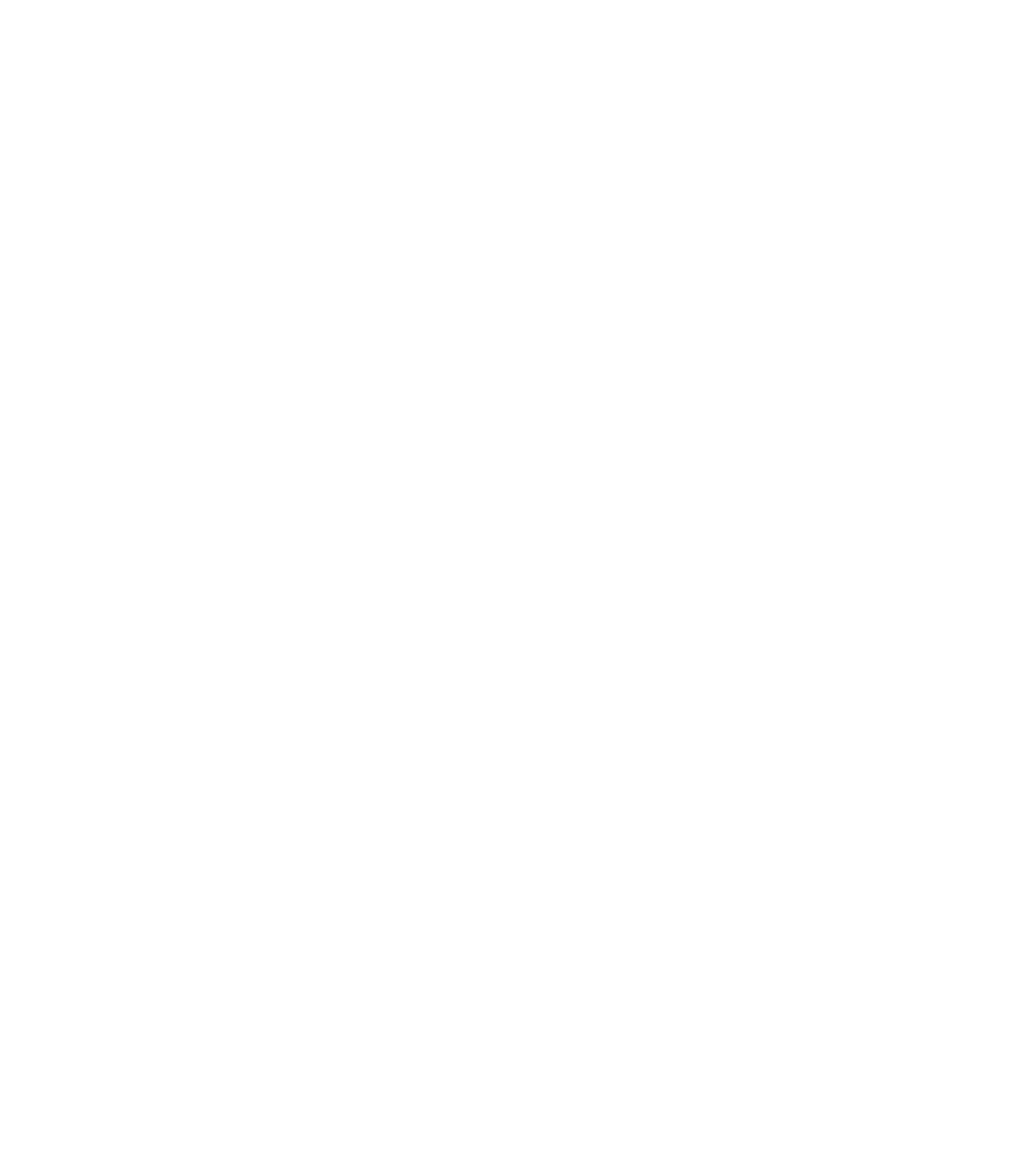
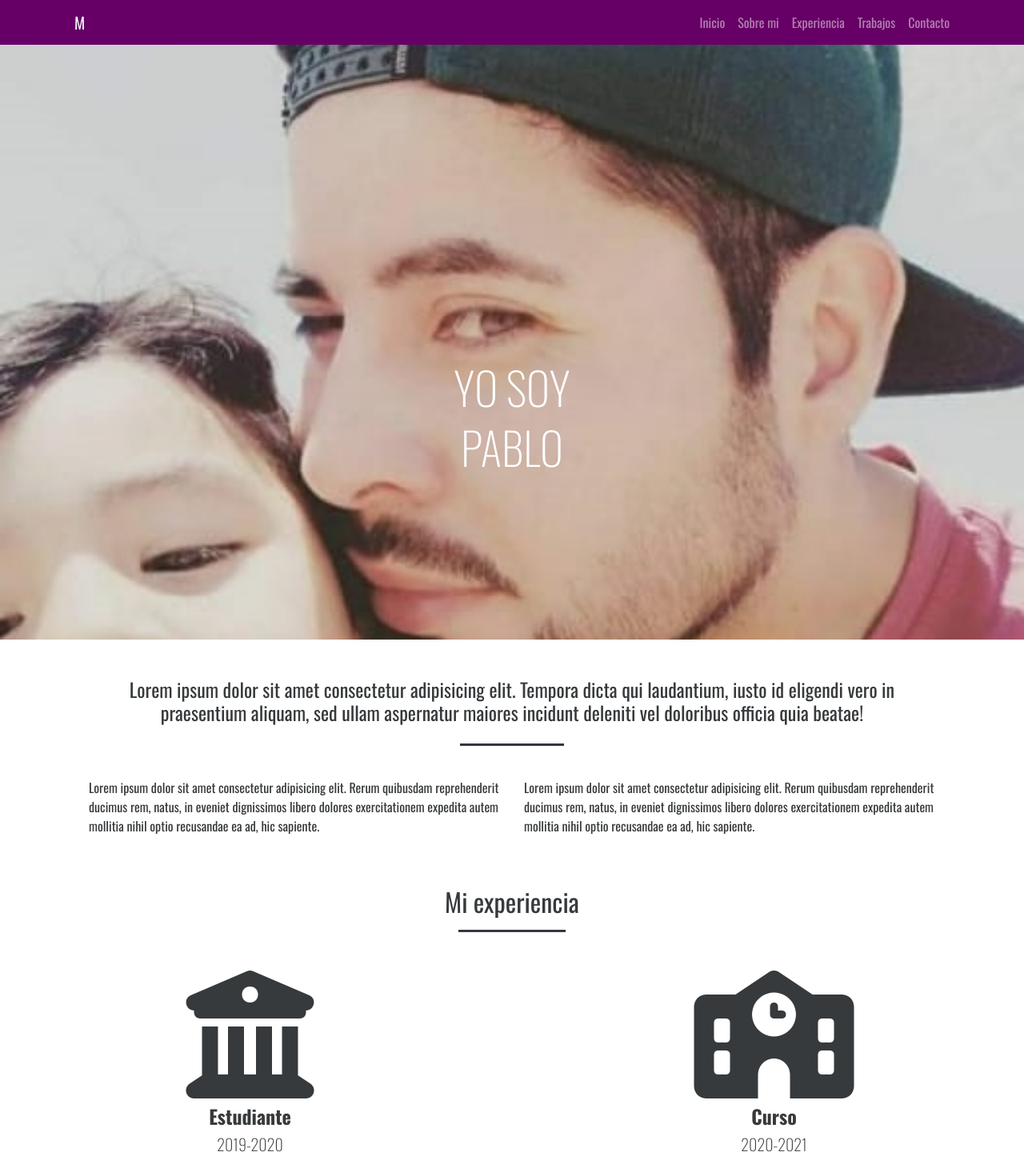
Before and after one commit to drxr3/Prueba-portafolio, a plain HTML site: page index.html in a window 1280 px wide. Shown: the whole page at 80% size. Before the commit the page ends 800 px from the top, so only its background shows below. Drawn offline with nearby package versions, Linux system fonts and the light colour scheme.

Commit message:
nav-bar,seccion sobre mi y experiencia aplicadas

```diff
--- a/assets/css/style.css
+++ b/assets/css/style.css
@@ -0,0 +1,24 @@
+body{
+    font-family: "Oswald", sans-serif;
+    color: #373A3C;
+}
+
+.nav_color{
+    background-color: #660066;
+}
+.header_section_img{
+    background-image: url(../img/WhatsApp\ Image\ 2020-12-29\ at\ 00.23.22.jpeg);
+    background-repeat: no-repeat;
+    background-size: cover;
+    background-position: center;
+    height: 100vh;
+    width: 100vw;
+
+}
+.linea_sobremi{
+    width: 12%;
+    height: 2px;
+}
+.header_div{
+    padding-top: 450px;
+}
--- a/index.html
+++ b/index.html
@@ -1,11 +1,116 @@
 <!DOCTYPE html>
-<html lang="en">
+<html lang="es">
+
 <head>
     <meta charset="UTF-8">
     <meta name="viewport" content="width=device-width, initial-scale=1.0">
-    <title>Document</title>
+    <meta http-equiv="X-UA-Compatible" content="IE=edge">
+    <meta name="author" content="Pablo Diaz">
+    <meta name="descripcion" content="Portafolio">
+    <meta name="keywords" content="prueba deportafolio">
+    <link rel="stylesheet" href="https://stackpath.bootstrapcdn.com/bootstrap/4.4.1/css/bootstrap.min.css"
+        integrity="sha384-Vkoo8x4CGsO3+Hhxv8T/Q5PaXtkKtu6ug5TOeNV6gBiFeWPGFN9MuhOf23Q9Ifjh" crossorigin="anonymous">
+    <link href="https://fonts.googleapis.com/css?family=Oswald:200,400,700&display=swap" rel="stylesheet">
+    <link href="https://fonts.googleapis.com/css?family=Open+Sans:400,700&display=swap" rel="stylesheet">
+    <script src="https://kit.fontawesome.com/3a418e33fa.js" crossorigin="anonymous"></script>
+    <link rel="stylesheet" href="assets/css/style.css">
+    <title>Portafolio</title>
 </head>
+
 <body>
+    <nav class="navbar navbar-expand-lg navbar-dark fixed-top px-4 nav_color">
+        <div class="container">
+            <a class="navbar-brand font-weigth-bold ml-2 text-white nav_titulo" href="#">M</a>
+            <button class="navbar-toggler" type="button" data-toggle="collapse" data-target="#navbarNav"
+                aria-controls="navbarNav" aria-expanded="false" aria-label="Toggle navigation">
+                <span class="navbar-toggler-icon"></span>
+            </button>
+            <div class="collapse navbar-collapse" id="navbarNav">
+                <div class="navbar-nav ml-auto nav_menu_collapse">
+
+
+                    <a class="nav-link" href="#inicio">Inicio <span class="sr-only">(current)</span></a>
+
+
+                    <a class="nav-link" href="#sobremi">Sobre mi</a>
+
+                    <a class="nav-link" href="#experiencia">Experiencia</a>
+
+                    <a class="nav-link" href="#">Trabajos</a>
+
+                    <a class="nav-link" href="#">Contacto</a>
+
+
+                </div>
+            </div>
+        </div>
+    </nav>
+
+    <header class="header_section header_section_img" id="inicio">
+        <div class="container text-center header_div">
+            <h2 class="font-weigth-bold text-white display-4 header_text">YO SOY</h2>
+            <h1 class="font-weigth-bold text-white display-4 mt-2 header_text">PABLO</h1>
+
+        </div>
+
+    </header>
+
+    <section class="section_sobre_mi pt-5 mx-5 " id="sobremi">
+        <div class="mx-5">
+            <h4 class="text-center mx-5 mb-4">Lorem ipsum dolor sit amet consectetur adipisicing elit. Tempora dicta qui
+                laudantium, iusto id eligendi vero in praesentium aliquam, sed ullam aspernatur
+                maiores incidunt deleniti vel doloribus officia quia beatae!</h4>
+            <hr class="bg-dark mb-4 text-center linea_sobremi">
+        </div>
+        <div class="row pt-3 mx-5">
+            <div class="col-md-6 col-lg-6 text-left">
+               <p>Lorem ipsum dolor sit amet consectetur adipisicing elit. Rerum quibusdam
+                   reprehenderit ducimus rem, natus, in eveniet dignissimos libero dolores
+                   exercitationem expedita autem mollitia nihil optio recusandae ea ad, hic sapiente.</p>
+            </div>
+
+            <div class="col-md-6 col-lg-6 text-left">
+                <p>Lorem ipsum dolor sit amet consectetur adipisicing elit. Rerum quibusdam
+                    reprehenderit ducimus rem, natus, in eveniet dignissimos libero dolores
+                    exercitationem expedita autem mollitia nihil optio recusandae ea ad, hic sapiente.</p>
+             </div>
+
+        </div>
+
+    </section>
+
+    <section class="section_experiencia" id="experiencia">
+        <div class="mt-5 container">
+            <h2 class="text-center">Mi experiencia</h2>
+            <hr class="bg-dark mb-4 text-center linea_sobremi">
+
+
+        </div>
+
+        <div class="row mt-5">
+            <article class="col-xs-12 col-md-6 text-center">
+                <i class="fas fa-university fa-10x" data-toggle="popover" title="Estudiante" data-content="Analista programador computacional"></i>
+                <p class="h4 font-weight-bolder mt-2">Estudiante</p>
+                <p class="font-weight-lighter h5">2019-2020</p>
+            </article>
+
+             <article class="col-xs-12 col-md-6 text-center">
+                <i class="fas fa-school fa-10x" data-toggle="popover" title="Certificacion" data-content="En proceso de cerificacion en Desafio Latam"></i>
+                <p class="h4 font-weight-bolder mt-2">Curso</p>
+                <p class="font-weight-lighter h5">2020-2021</p>
+
+             </article>
+
+        </div>
+
+    </section>
+
+
+    <script src="http://code.jquery.com/jquery-3.4.1.min.js"></script>
+    <script src="http://cdn.jsdelivr.net/npm/popper.js@1.16.0/dist/umd/popper.min.js"></script>
+    <script src="https://stackpath.bootstrapcdn.com/bootstrap/4.4.1/js/bootstrap.min.js"></script>
+    <script src="assets/js/script.js"></script>
 
 </body>
+
 </html>
```
Also changed, not shown: assets/img/WhatsApp Image 2020-12-29 at 00.23.22.jpeg (added), assets/img/cuppon.png (added), assets/img/dmark.png (added), assets/img/iguana_page.png (added), assets/img/meet_coffee.png (added), assets/img/ricomida.png (added), assets/img/suricata.png (added), 1 other file.
